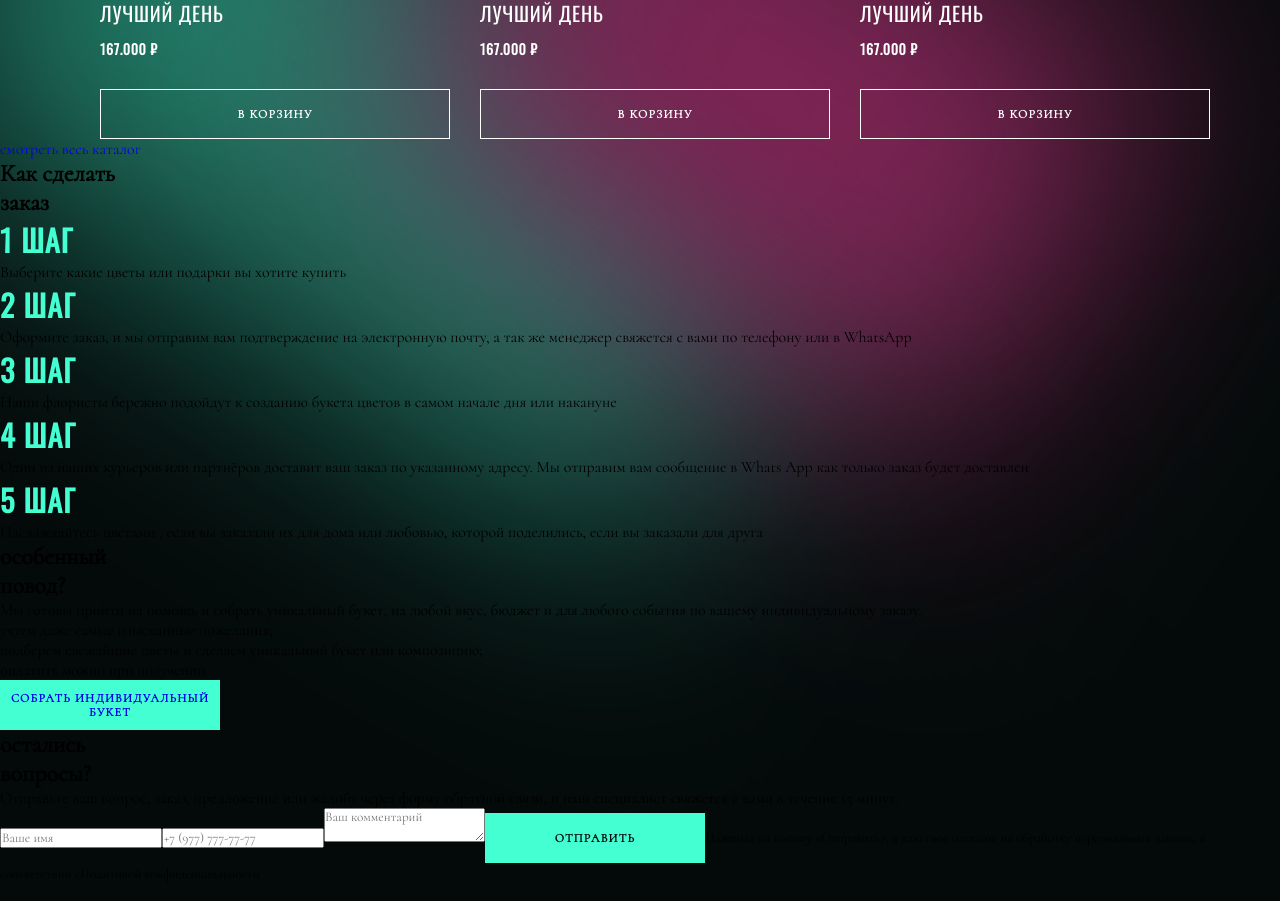
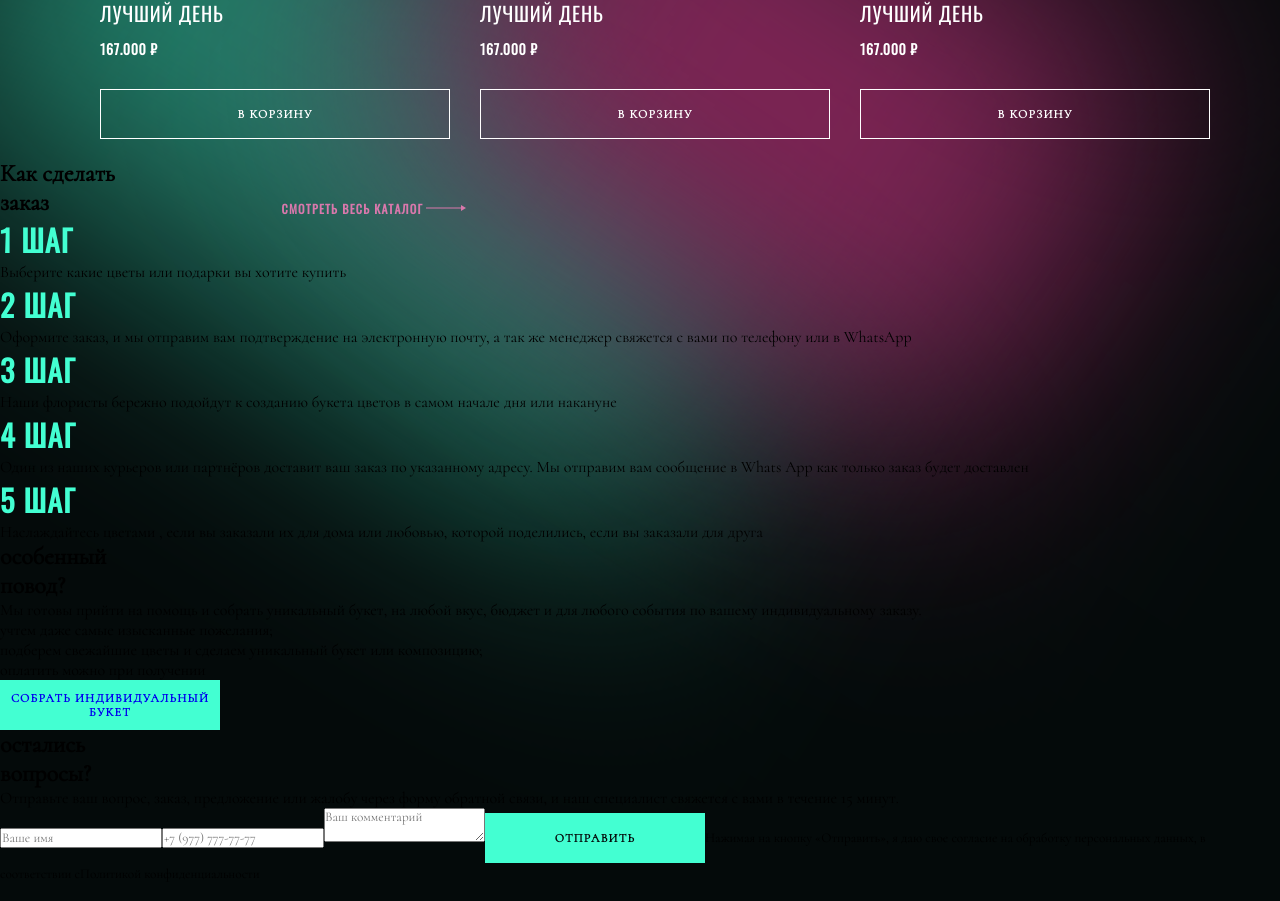
Before and after one commit to jgerba/flower-react-client, a React (Create React App) app: page / in a window 1280 px wide. Shown: the part 3094-3995 px from the top of the page. Built offline with nearby package versions, Linux system fonts and the light colour scheme.

Commit message:
style upd

```diff
--- a/src/pages/Home.jsx
+++ b/src/pages/Home.jsx
@@ -159,7 +159,12 @@ function HomePage() {
                             src="https://venusinfleurs.ru/image/catalog/product/1380/1380_1.jpg"
                         />
                     </div>
-                    <NavLink to="/catalogue">смотреть весь каталог</NavLink>
+                    <NavLink
+                        className={classes['popular-catalogue-link']}
+                        to="/catalogue"
+                    >
+                        смотреть весь каталог
+                    </NavLink>
                     <div className={classes['popular__decor-back']}></div>
                     <div className={classes['popular__decor-oval-left']}></div>
                     <div className={classes['popular__decor-oval-right']}></div>
--- a/src/pages/Home.module.css
+++ b/src/pages/Home.module.css
@@ -360,6 +360,29 @@ h2.main-header {
     margin-top: 86px;
 }
 
+.popular-catalogue-link {
+    position: relative;
+
+    left: 22%;
+    top: 60px;
+
+    font-family: 'Oswald';
+    font-size: 12px;
+    font-weight: 700;
+    letter-spacing: 1.2px;
+    text-transform: uppercase;
+
+    color: var(--customPink);
+}
+
+.popular-catalogue-link:after {
+    position: relative;
+    content: url('../svg/Arrow\ 7.svg');
+
+    top: -3px;
+    left: 3px;
+}
+
 .popular__decor-back {
     position: absolute;
 
```
Also changed, not shown: src/svg/Arrow 7.svg (added).
